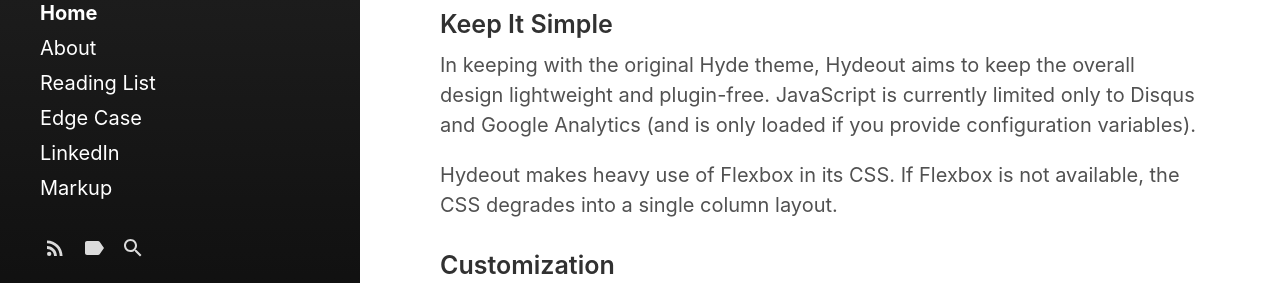
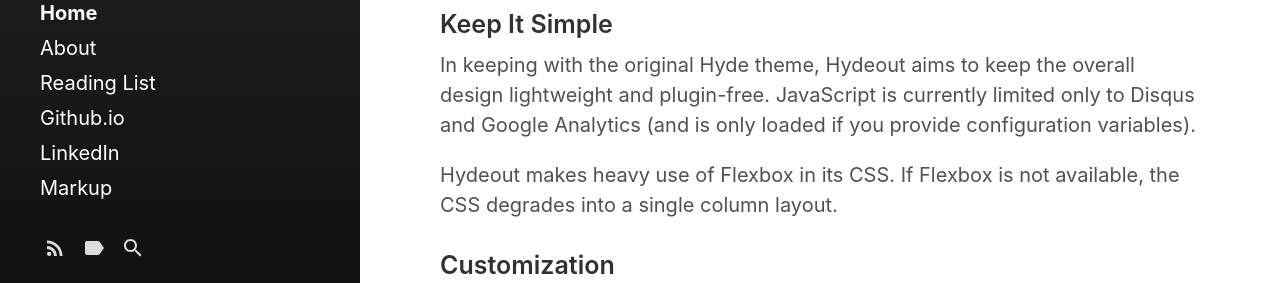
Before and after one commit to madhuvenkatk/blog, a Jekyll site: the page built from index.html, in a window 1280 px wide. Shown: the part 552-835 px from the top of the page. Built offline with Jekyll 4.4.1, drawn with Linux system fonts in a browser that asks for light colours; the list of posts is cut into pages by our own code.

Commit message:
nav title

```diff
--- a/edge-case.md
+++ b/edge-case.md
@@ -1,6 +1,6 @@
 ---
 layout: category
-title: Edge Case
+title: Github.io
 ---
 
 Sample category page. You need to create a page for each category.
```
